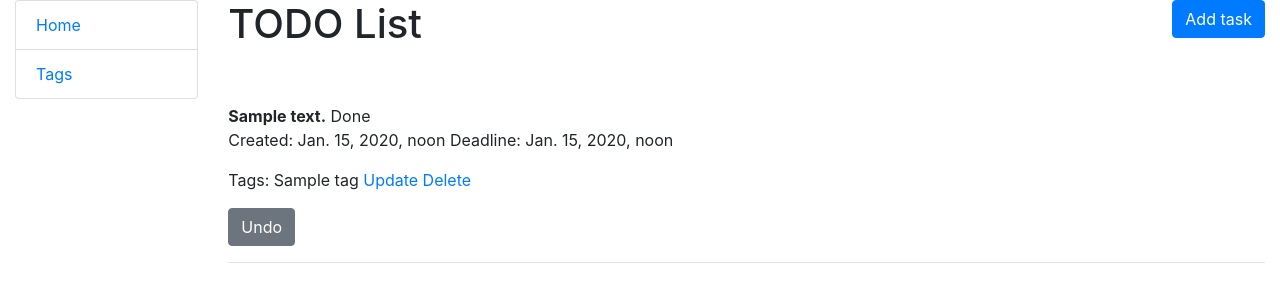
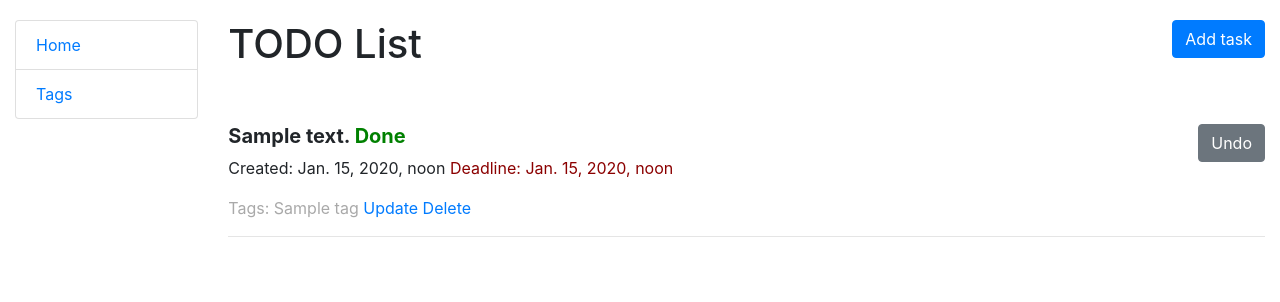
Before and after one commit to shurushku/todo-list, a Django app: page / in a window 1280 px wide. Shown: the top 302 px of the page. Run offline with Django 4.2, Linux system fonts and the light colour scheme; tables that the repository leaves empty hold one stand-in row (values such as "Sample post").

Commit message:
Add style to app

```diff
--- a/TodoList/settings.py
+++ b/TodoList/settings.py
@@ -122,6 +122,8 @@ USE_TZ = True
 
 STATIC_URL = "static/"
 
+STATICFILES_DIRS = (BASE_DIR / "static",)
+
 # Default primary key field type
 # https://docs.djangoproject.com/en/4.1/ref/settings/#default-auto-field
 
--- /dev/null
+++ b/static/styles.css
@@ -0,0 +1,3 @@
+body {
+    margin-top: 20px;
+}
--- a/templates/base.html
+++ b/templates/base.html
@@ -9,6 +9,8 @@
           href="https://cdn.jsdelivr.net/npm/bootstrap@4.5.3/dist/css/bootstrap.min.css"
           integrity="sha384-TX8t27EcRE3e/ihU7zmQxVncDAy5uIKz4rEkgIXeMed4M0jlfIDPvg6uqKI2xXr2"
           crossorigin="anonymous">
+    {% load static %}
+    <link rel="stylesheet" href="{% static 'styles.css' %}">
   </head>
 
   <body>
--- a/templates/todo/task_confirm_delete.html
+++ b/templates/todo/task_confirm_delete.html
@@ -1,7 +1,7 @@
 {% extends "base.html" %}
 
 {% block content %}
-  <h1>Delete tag?</h1>
+  <h1>Delete task?</h1>
   <form action="" method="post">
     {% csrf_token %}
 
--- a/templates/todo/task_list.html
+++ b/templates/todo/task_list.html
@@ -11,12 +11,30 @@
   {% if task_list %}
 
     {% for task in task_list %}
-      <strong>{{ task.content }}</strong> {% if task.done %}Done{% else %} Not done{% endif %}
+      <h5 class="font-weight-bold">
+        {{ task.content }}
+        {% if task.done %}
+          <span style="color: green">Done</span>
+        {% else %}
+          <span style="color: red">Not done</span>
+        {% endif %}
+        {% if task.done %}
+          <a href="{% url 'todo:toggle-task' pk=task.id %}" class="btn btn-secondary link-to-page float-right">
+            Undo
+          </a>
+        {% else %}
+          <a href="{% url 'todo:toggle-task' pk=task.id %}" class="btn btn-success link-to-page float-right">
+            Complete
+          </a>
+        {% endif %}
+      </h5>
       <p>
         Created: {{ task.datetime }}
-        Deadline: {% if task.deadline %}{{ task.deadline }}{% endif %}
+        <span style="color: darkred">
+          {% if task.deadline %}Deadline: {{ task.deadline }}{% endif %}
+        </span>
       </p>
-      <p>
+      <p style="color: darkgrey">
         Tags: {{ task.tags.all| join:" " }}
         <a href="{% url 'todo:task-update' pk=task.id %}">
           Update
@@ -25,15 +43,6 @@
           Delete
         </a>
       </p>
-      {% if task.done %}
-        <a href="{% url 'todo:toggle-task' pk=task.id %}" class="btn btn-secondary link-to-page">
-          Undo
-        </a>
-      {% else %}
-        <a href="{% url 'todo:toggle-task' pk=task.id %}" class="btn btn-success link-to-page">
-          Complete
-        </a>
-      {% endif %}
       <hr>
     {% endfor %}
 
--- a/todo/models.py
+++ b/todo/models.py
@@ -4,16 +4,22 @@ from django.db import models
 class Tag(models.Model):
     name = models.CharField(max_length=255)
 
-    def __str__(self):
+    class Meta:
+        ordering = ["name"]
+
+    def __str__(self) -> str:
         return self.name
 
 
 class Task(models.Model):
     content = models.TextField()
     datetime = models.DateTimeField(auto_now_add=True)
-    deadline = models.DateTimeField(null=True)
+    deadline = models.DateTimeField(null=True, blank=True)
     done = models.BooleanField(default=False)
     tags = models.ManyToManyField(to=Tag, related_name="tags")
 
-    def __str__(self):
+    class Meta:
+        ordering = ["content"]
+
+    def __str__(self) -> str:
         return self.content
--- a/todo/views.py
+++ b/todo/views.py
@@ -1,5 +1,4 @@
 from django.http import HttpResponseRedirect
-from django.shortcuts import render
 from django.urls import reverse_lazy
 from django.views import generic
 
@@ -49,7 +48,7 @@ class TagDeleteView(generic.DeleteView):
     success_url = reverse_lazy("todo:tag-list")
 
 
-def toggle_task(request, pk):
+def toggle_task(request, pk: int):
     task = Task.objects.get(id=pk)
     if task.done:
         task.done = False
```
Also changed, not shown: todo/urls.py (+10 -2 lines), todo/migrations/0001_initial.py. Lines whose indentation alone changed are shown as unchanged.
